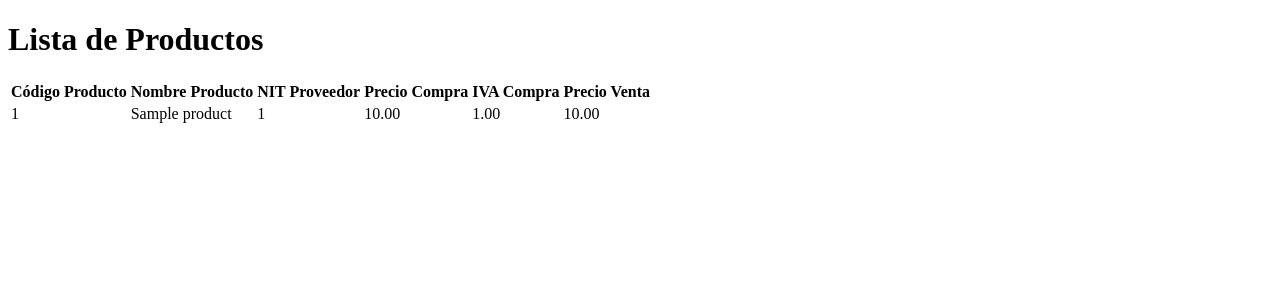
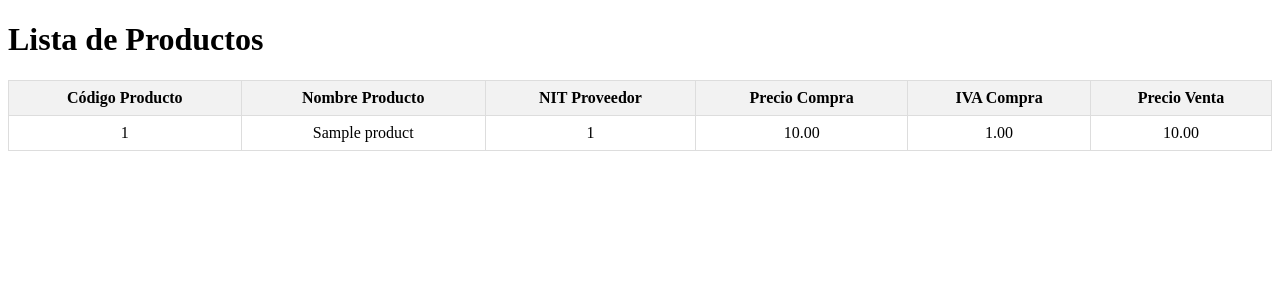
Before and after one commit to SebasnanoU/Sprint1, a Django app: page /update/ver_productos/ in a window 1280 px wide. Shown: the top 300 px of the page. Run offline with Django 4.2, Linux system fonts and the light colour scheme; tables that the repository leaves empty hold one stand-in row (values such as "Sample post").

Commit message:
clase 20/05/2023

```diff
--- /dev/null
+++ b/cargar_archivo/static/file_manager/styles.css
@@ -0,0 +1,17 @@
+/* styles.css */
+
+table {
+    width: 100%;
+    border-collapse: collapse;
+  }
+
+  table th,
+  table td {
+    padding: 8px;
+    text-align: center;
+    border: 1px solid #ddd;
+  }
+
+  table th {
+    background-color: #f2f2f2;
+  }
--- a/cargar_archivo/templates/file_manager/ver_productos.html
+++ b/cargar_archivo/templates/file_manager/ver_productos.html
@@ -1,6 +1,8 @@
+{% load static %}
 <!DOCTYPE html>
 <html>
 <head>
+    <link rel="stylesheet" type="text/css" href="{% static 'file_manager/styles.css' %}">
     <title>Ver Productos</title>
 </head>
 <body>
--- a/cargar_archivo/views.py
+++ b/cargar_archivo/views.py
@@ -8,7 +8,7 @@ def index(request):
         archivo_csv = request.FILES['archivo']
         decoded_file = archivo_csv.read().decode('latin-1')  # Utilizar 'latin-1' en lugar de 'utf-8'
         reader = csv.reader(decoded_file.splitlines(), delimiter=';')
-        next(reader)  # Saltar la primera línea si contiene encabezados
+        # next(reader)  # Saltar la primera línea si contiene encabezados
 
         for fila in reader:
             codigo_producto = int(fila[0])
```
